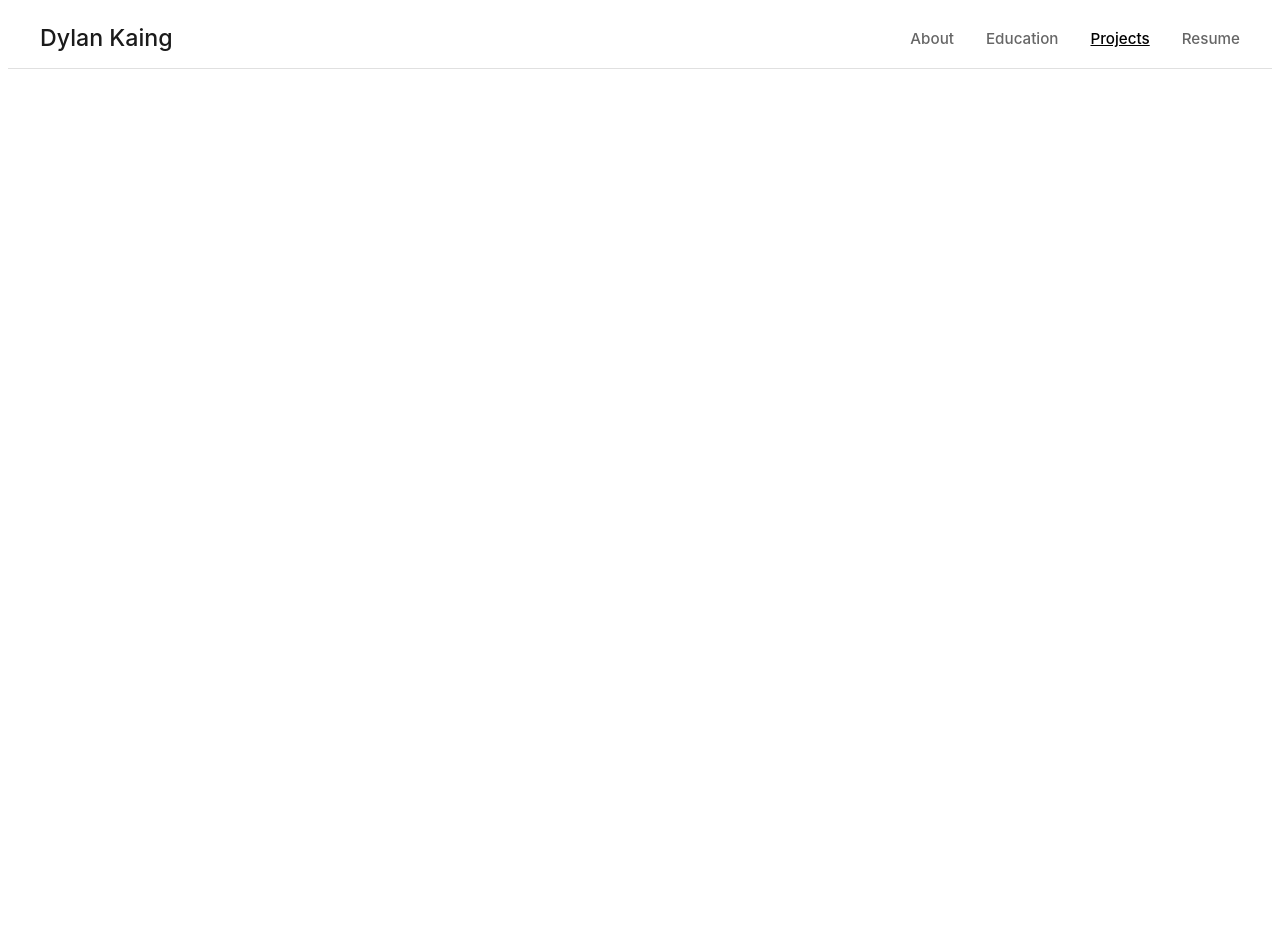
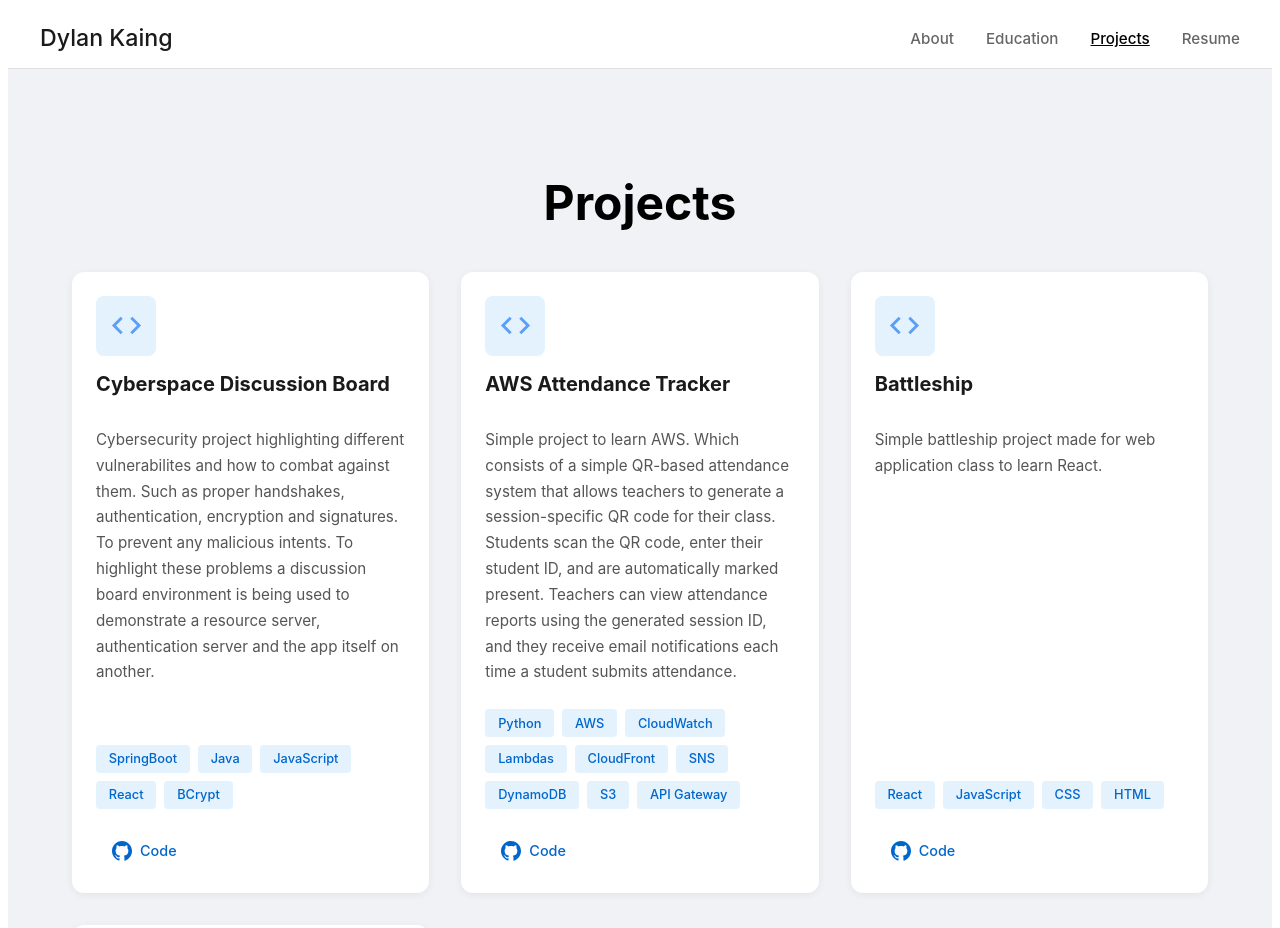
Before and after one commit to DylanKaing/MyPort, an Angular app: page /projects in a window 1280 px wide. Shown: the top 928 px of the page. Before the commit the page ends 800 px from the top, so only its background shows below. Built offline with nearby package versions, Linux system fonts and the light colour scheme.

Commit message:
Add project page with content

```diff
--- a/src/about/about.css
+++ b/src/about/about.css
@@ -47,7 +47,7 @@ body {
 }
 /* Profile Section */
 .profile {
-    background-color: #f8f9fa;
+    background-color: #f0f2f5;
     padding: 4rem 2rem;
 }
 .profile-container {
@@ -155,7 +155,7 @@ a.btn-secondary:hover {
 }
 /* About Section */
 .about-section {
-  background-color: #f8f9fa;
+  background-color: #f0f2f5;
   padding: 4rem 2rem;
 }
 .about-container {
@@ -186,10 +186,6 @@ a.btn-secondary:hover {
 }
 
 /* Skills Section */
-/* .skills-section {
-  background-color: #f8f9fa;
-  padding: 0.05rem 2rem;
-} */
 .skills-container {
   max-width: 1200px;
   margin: 0 auto;
@@ -234,16 +230,6 @@ a.btn-secondary:hover {
   grid-template-columns: repeat(auto-fit, minmax(300px, 1fr));
   gap: 3rem;
 }
-
-/* .skills-grid {
-  background-color: #ffffff;
-  padding: 2.5rem;
-  border-radius: 12px;
-  box-shadow: 0 2px 8px rgba(0, 0, 0, 0.06);
-  display: grid;
-  grid-template-columns: repeat(auto-fit, minmax(250px, 1fr));
-  gap: 3rem;
-} */
 
 .skill-category h3 {
   font-size: 1.25rem;
--- a/src/about/about.ts
+++ b/src/about/about.ts
@@ -16,7 +16,7 @@ export class AboutComponent{
 
     aboutText = `Welcome to my portfolio! Here you can find various things from skills, projects, transcript and even my resume.`;
 
-    bioText = ``;
+    bioText = `I'm a Computer Science graduate from the University of Pittsburgh, currently looking learn and improve my skills as a developer. I'm most comfortable working with Java, but I'm always eager to explore new technologies and expand my expertise across the stack.`;
 
     specialtiesText = ``;
 
--- a/src/projects/projects.css
+++ b/src/projects/projects.css
@@ -45,3 +45,130 @@ body {
 .nav-links a:hover {
   color: #0066cc;
 }
+
+/* Project Section */
+.project-h1-header {
+  font-size: 3rem;
+  text-align:center;
+}
+
+.project-section {
+  background-color: #f0f2f5;
+  padding: 4rem 2rem;
+}
+.project-container {
+  max-width: 1200px;
+  margin: 0 auto;
+  background-color: #ffffff;
+  padding: 3rem;
+  border-radius: 12px;
+  box-shadow: 0 2px 8px rgba(0, 0, 0, 0.06);
+}
+.project-section h2 {
+  font-size: 2rem;
+  font-weight: 700;
+  color: #1a1a1a;
+  margin-bottom: 2rem;
+  margin-top: 0;
+  letter-spacing: -0.01em;
+}
+.project-section p {
+  font-size: 0.95rem;
+  line-height: 1.7;
+  color: #555;
+  margin-bottom: 1.5rem;
+  font-weight: 400;
+}
+
+.projects-grid {
+  max-width: 1200px;
+  display: grid;
+  grid-template-columns: repeat(auto-fit, minmax(280px, 1fr));
+  gap: 2rem;
+  margin: 2rem auto 0;
+  padding: 0 2rem;
+}
+
+.project-card {
+  background-color: #ffffff;
+  padding: 1.5rem;
+  border-radius: 12px;
+  box-shadow: 0 2px 8px rgba(0, 0, 0, 0.06);
+  transition: all 0.3s ease;
+  display: flex;
+  flex-direction: column;
+}
+
+.project-card:hover {
+  box-shadow: 0 8px 24px rgba(0, 0, 0, 0.12);
+  transform: translateY(-4px);
+}
+
+.project-icon {
+  width: 60px;
+  height: 60px;
+  background-color: #e3f2fd;
+  border-radius: 8px;
+  display: flex;
+  align-items: center;
+  justify-content: center;
+  margin-bottom: 1rem;
+}
+
+.project-title {
+  font-size: 1.25rem;
+  font-weight: 700;
+  color: #1a1a1a;
+  margin: 0 0 1rem 0;
+}
+
+.project-description {
+  font-size: 0.95rem;
+  line-height: 1.6;
+  color: #555;
+  margin-bottom: 1.5rem;
+  flex-grow: 1;
+}
+
+.project-tags {
+  display: flex;
+  flex-wrap: wrap;
+  gap: 0.5rem;
+  margin-bottom: 1.5rem;
+}
+
+.project-tag {
+  padding: 0.4rem 0.8rem;
+  background-color: #e3f2fd;
+  color: #0066cc;
+  border-radius: 4px;
+  font-size: 0.8rem;
+  font-weight: 500;
+}
+
+.project-link {
+  display: inline-flex;
+  align-items: center;
+  justify-content: center;
+  gap: 0.5rem;
+  width: auto;
+  height: auto;
+  padding: 0.5rem 1rem;
+  color: #0066cc;
+  text-decoration: none;
+  transition: all 0.3s ease;
+  font-weight: 500;
+  font-size: 0.9rem;
+  border-radius: 6px;
+}
+
+.project-link:hover {
+  color: #0052a3;
+  background-color: #f0f4f8;
+  transform: translateY(-2px);
+}
+
+.project-link svg {
+  width: 20px;
+  height: 20px;
+}
--- a/src/projects/projects.html
+++ b/src/projects/projects.html
@@ -9,3 +9,34 @@
         </ul>
     </div>
 </nav>
+
+<section class = "project-section">
+    <h1 class = "project-h1-header">Projects</h1>
+    <div class="projects-grid">
+        <div *ngFor="let project of projects" class="project-card">
+            <div class="project-icon">
+                <svg width="35" height="35" fill="#5b9ff8" xmlns="http://www.w3.org/2000/svg" viewBox="0 0 24 24">
+                    <path d="M9.4 16.6L4.8 12l4.6-4.6-1.4-1.4L2 12l6 6 1.4-1.4zm5.2 0l4.6-4.6-4.6-4.6 1.4-1.4L22 12l-6 6-1.4-1.4z"/>
+                </svg>
+            </div>
+            <h3 class="project-title">{{ project.title }}</h3>
+            <p class="project-description">{{ project.description }}</p>
+            <div class="project-tags">
+                <span *ngFor="let tag of project.tags" class="project-tag">{{ tag }}</span>
+            </div>
+            <div class="project-links">
+                <a [href]="project.github" target="_blank" rel="noopener" class="project-link">
+                    <svg width="20" height="20" fill="currentColor" xmlns="http://www.w3.org/2000/svg" viewBox="0 0 24 24">
+                        <path d="M12 0C5.37 0 0 5.37 0 12c0 5.3 3.438 9.8 8.205 11.385.6.11.82-.26.82-.577 0-.285-.01-1.04-.015-2.04-3.338.724-4.042-1.61-4.042-1.61C4.422 18.07 3.633 17.7 3.633 17.7c-1.087-.744.084-.729.084-.729 1.205.084 1.838 1.236 1.838 1.236 1.07 1.835 2.809 1.305 3.495.998.108-.776.417-1.305.76-1.605-2.665-.3-5.466-1.332-5.466-5.93 0-1.31.465-2.38 1.235-3.22-.135-.303-.54-1.523.105-3.176 0 0 1.005-.322 3.3 1.23.96-.267 1.98-.399 3-.405 1.02.006 2.04.138 3 .405 2.28-1.552 3.285-1.23 3.285-1.23.645 1.653.24 2.873.12 3.176.765.84 1.23 1.91 1.23 3.22 0 4.61-2.805 5.625-5.475 5.92.42.36.81 1.096.81 2.22 0 1.605-.015 2.896-.015 3.286 0 .315.21.69.825.57C20.565 21.795 24 17.295 24 12c0-6.63-5.37-12-12-12"/>
+                    </svg>
+                    Code
+                </a>
+                <!-- <a [href]="project.demo" target="_blank" rel="noopener" class="project-link">
+                    <svg width="20" height="20" fill="currentColor" xmlns="http://www.w3.org/2000/svg" viewBox="0 0 24 24">
+                        <path d="M19 3H5c-1.1 0-2 .9-2 2v14c0 1.1.9 2 2 2h14c1.1 0 2-.9 2-2V5c0-1.1-.9-2-2-2zm0 16H5V5h14v14zm-5.04-6.71l-2.75-3.54-4.3 5.71h12l-3.96-5.46z"/>
+                    </svg>
+                </a> -->
+            </div>
+        </div>
+    </div>
+</section>
--- a/src/projects/projects.ts
+++ b/src/projects/projects.ts
@@ -11,4 +11,37 @@ import { RouterModule } from '@angular/router';
 })
 export class ProjectsComponent{
 
+    projects = [
+        {
+            id: 1,
+            title: 'Cyberspace Discussion Board',
+            description: 'Cybersecurity project highlighting different vulnerabilites and how to combat against them. Such as proper handshakes, authentication, encryption and signatures. To prevent any malicious intents. To highlight these problems a discussion board environment is being used to demonstrate a resource server, authentication server and the app itself on another.',
+            tags: ['SpringBoot', 'Java', 'JavaScript', 'React', 'BCrypt'],
+            github: 'https://github.com/DylanKaing/Cyberspace',
+            // demo: ''
+        },
+        {
+            id: 2,
+            title: 'AWS Attendance Tracker',
+            description: 'Simple project to learn AWS. Which consists of a simple QR-based attendance system that allows teachers to generate a session-specific QR code for their class. Students scan the QR code, enter their student ID, and are automatically marked present. Teachers can view attendance reports using the generated session ID, and they receive email notifications each time a student submits attendance.',
+            tags: ['Python', 'AWS', 'CloudWatch', 'Lambdas', 'CloudFront', 'SNS', 'DynamoDB', 'S3', 'API Gateway'],
+            github: 'https://github.com/DylanKaing/AWS-Final-Project'
+        },
+        {
+            id: 3,
+            title: 'Battleship',
+            description: 'Simple battleship project made for web application class to learn React.',
+            tags: ['React', 'JavaScript', 'CSS', 'HTML'],
+            github: 'https://github.com/DylanKaing/Battleship'
+        },
+        {
+            id: 4,
+            title: 'CS Job Webscrapper',
+            description: 'In progress',
+            tags: [],
+            github: ''
+        }
+
+    ]
+
 }
```
Also changed, not shown: 2 other files (tests, documents, lock files or other folders).
